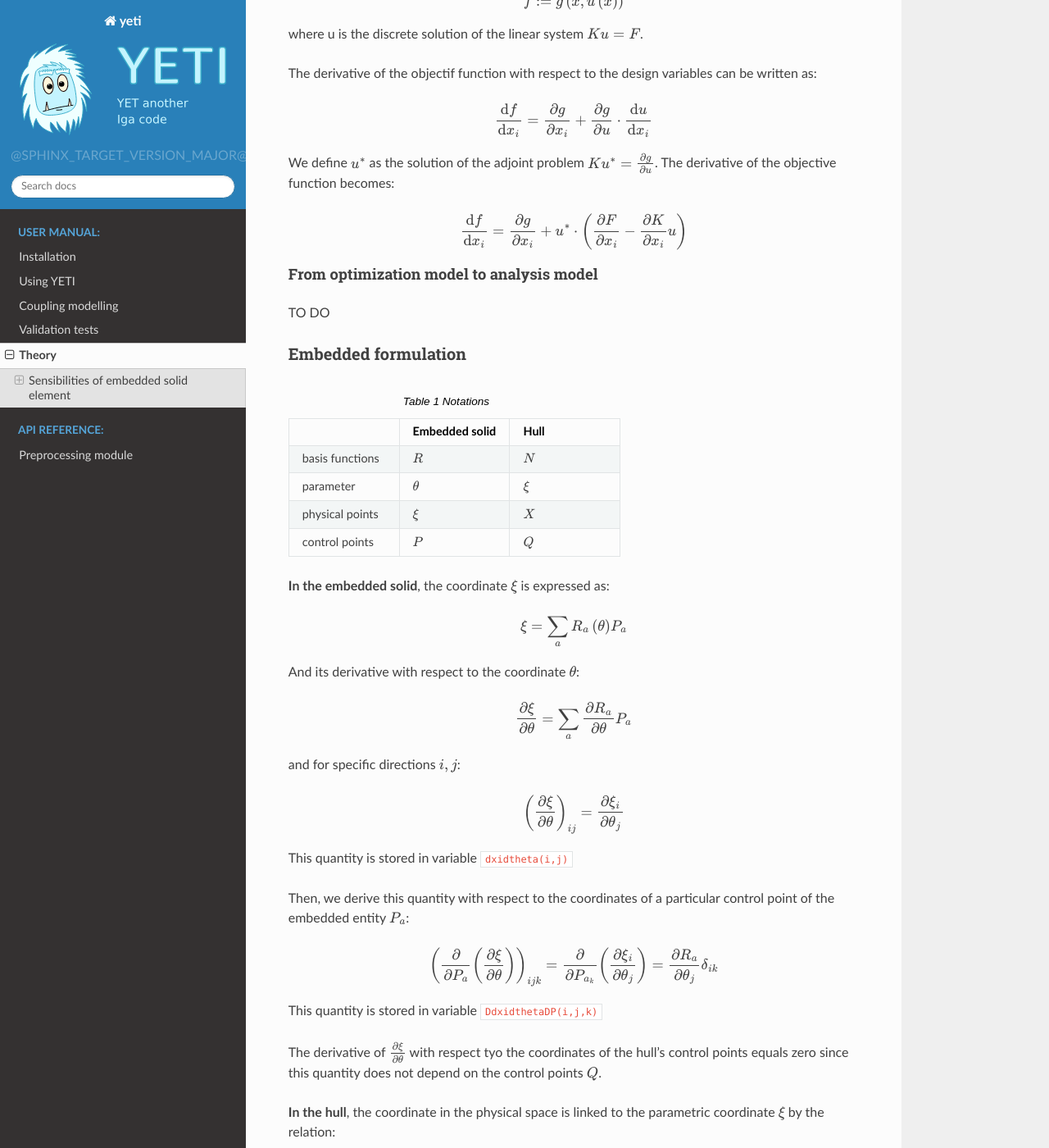
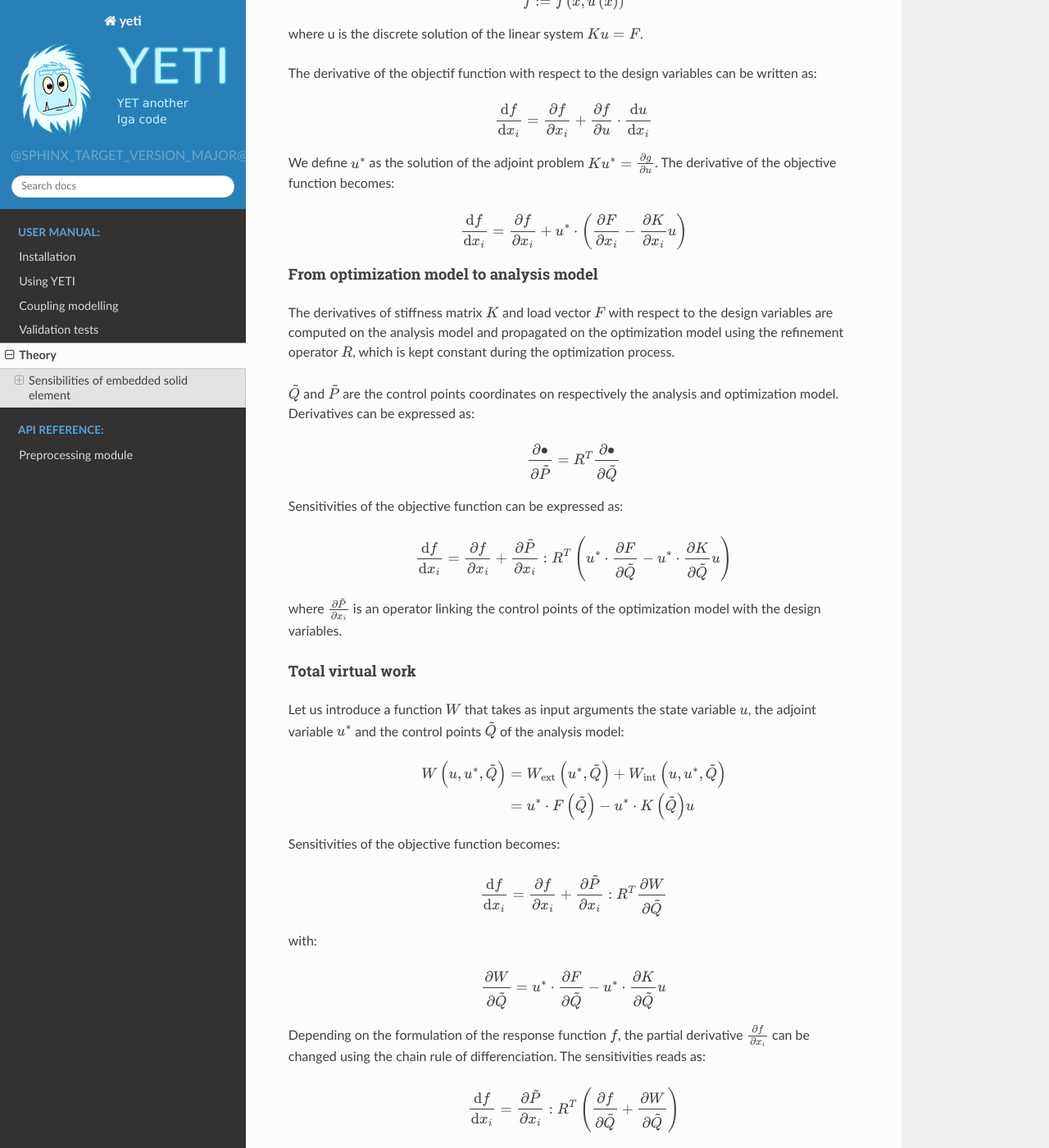
Before and after one commit to arnaudduval/yeti, a Sphinx documentation site: the page built from doc/source/theory/embedded_sensitivities.rst, in a window 1280 px wide and 1400 px high, scrolled down 1631 px. Shown: the whole window at 82% size. Built offline with Sphinx 7.4.7 and the Read the Docs theme 2.0.0, drawn with Linux system fonts in a browser that asks for light colours; some of the changed text lies outside the part shown.

Commit message:
Improve documentation on embedded sensitivties.

```diff
--- a/doc/source/theory/embedded_sensitivities.rst
+++ b/doc/source/theory/embedded_sensitivities.rst
@@ -79,7 +79,7 @@ We define an objective function :math:`f`, function of the design variables :mat
 
 .. math::
 
-    f := g \left( x, u\left( x \right) \right)
+    f := f \left( x, u\left( x \right) \right)
 
 where u is the discrete solution of the linear system :math:`Ku=F`.
 
@@ -87,18 +87,75 @@ The derivative of the objectif function with respect to the design variables can
 
 .. math::
 
-    \frac{\mathrm{d} f}{\mathrm{d} x_i} = \frac{\partial g}{\partial x_i} + \frac{\partial g}{\partial u} \cdot \frac{\mathrm{d} u}{\mathrm{d} x_i}
+    \frac{\mathrm{d} f}{\mathrm{d} x_i} = \frac{\partial f}{\partial x_i} + \frac{\partial f}{\partial u} \cdot \frac{\mathrm{d} u}{\mathrm{d} x_i}
 
 We define :math:`u^*` as the solution of the adjoint problem :math:`K u^* = \frac{\partial g}{\partial u}`. The derivative of the objective function becomes:
 
 .. math::
 
-    \frac{\mathrm{d} f}{\mathrm{d} x_i} = \frac{\partial g}{\partial x_i} + u^* \cdot \left( \frac{\partial F}{\partial x_i} - \frac{\partial K}{\partial x_i} u \right)
+    \frac{\mathrm{d} f}{\mathrm{d} x_i} = \frac{\partial f}{\partial x_i} + u^* \cdot \left( \frac{\partial F}{\partial x_i} - \frac{\partial K}{\partial x_i} u \right)
 
 From optimization model to analysis model
 ~~~~~~~~~~~~~~~~~~~~~~~~~~~~~~~~~~~~~~~~~
 
-TO DO
+The derivatives of stiffness matrix :math:`K` and load vector :math:`F` with respect to the design variables are computed on the analysis model and propagated on the optimization model using the refinement operator :math:`R`, which is kept constant during the optimization process.
+
+:math:`\tilde{Q}` and :math:`\tilde{P}` are the control points coordinates on respectively the analysis and optimization model. Derivatives can be expressed as:
+
+.. math::
+
+    \frac{\partial \bullet}{\partial \tilde{P}} = R^T \frac{\partial \bullet}{\partial \tilde{Q}}
+
+Sensitivities of the objective function can be expressed as:
+
+.. math::
+
+    \frac{\mathrm{d} f}{\mathrm{d} x_i} = \frac{\partial f}{\partial x_i} + \frac{\partial \tilde{P}}{\partial x_i} : R^T \left(  u^* \cdot \frac{\partial F}{\partial \tilde{Q}} - u^* \cdot\frac{\partial K}{\partial \tilde{Q}} u \right)
+
+where :math:`\frac{\partial \tilde{P}}{\partial x_i}` is an operator linking the control points of the optimization model with the design variables.
+
+Total virtual work
+~~~~~~~~~~~~~~~~~~
+
+Let us introduce a function :math:`W` that takes as input arguments the state variable :math:`u`, the adjoint variable :math:`u^*` and the control points :math:`\tilde{Q}` of the analysis model:
+
+.. math::
+
+    \begin{align}
+        W \left( u, u^*, \tilde{Q} \right) & = W_{\mathrm{ext}} \left( u^*, \tilde{Q} \right) + W_{\mathrm{int}} \left( u, u^*, \tilde{Q} \right) \\
+        & = u^* \cdot F \left( \tilde{Q} \right) - u^* \cdot K \left( \tilde{Q} \right) u
+    \end{align}
+
+Sensitivities of the objective function becomes:
+
+.. math::
+
+    \frac{\mathrm{d} f}{\mathrm{d} x_i} = \frac{\partial f}{\partial x_i} + \frac{\partial \tilde{P}}{\partial x_i} : R^T \frac{\partial W}{\partial \tilde{Q}}
+
+with:
+
+.. math::
+
+    \frac{\partial W}{\partial \tilde{Q}} = u^* \cdot \frac{\partial F}{\partial \tilde{Q}} - u^* \cdot\frac{\partial K}{\partial \tilde{Q}} u
+
+Depending on the formulation of the response function :math:`f`, the partial derivative :math:`\frac{\partial f}{\partial x_i}` can be changed using the chain rule of differenciation. The sensitivities reads as:
+
+.. math::
+
+    \frac{\mathrm{d} f}{\mathrm{d} x_i} = \frac{\partial \tilde{P}}{\partial x_i} : R^T \left( \frac{\partial f}{\partial \tilde{Q}} + \frac{\partial W}{\partial \tilde{Q}} \right)
+
+Differenciation of the IGA operators
+~~~~~~~~~~~~~~~~~~~~~~~~~~~~~~~~~~~~
+
+We need to to compute the derivatives of the internal and external works:
+
+.. math::
+
+    \begin{align}
+        \frac{\partial W_{\mathrm{ext}}}{\partial \tilde{Q}} & = u^* \cdot \frac{\partial F}{\partial \tilde{Q}} \\
+        \frac{\partial W_{\mathrm{int}}}{\partial \tilde{Q}} & = u^* \cdot \frac{\partial K}{\partial \tilde{Q}} u
+    \end{align}
+
 
 Embedded formulation
 --------------------
```
Also changed, not shown: other parts of doc/source/theory/embedded_sensitivities.rst (+1 -1 lines).
